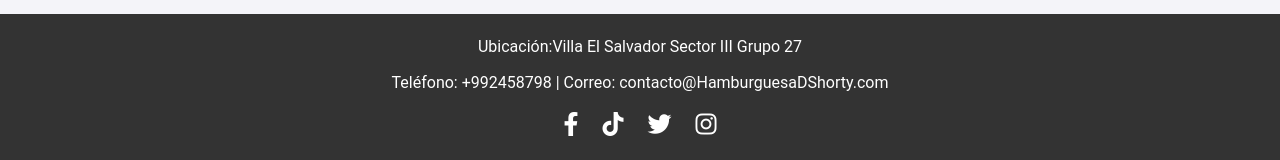
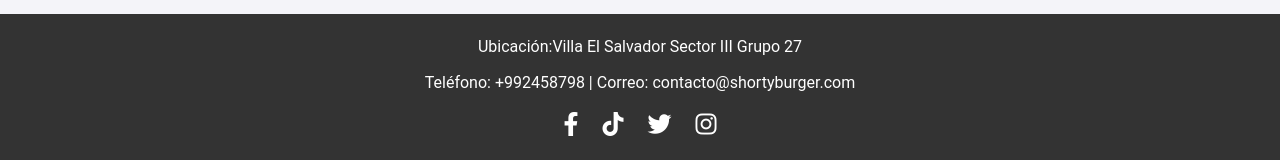
Before and after one commit to Albaricoque19/Hamburguesas, a plain HTML site: page index.html in a window 1280 px wide. Shown: the part 4181-4341 px from the top of the page. Drawn offline with Linux system fonts and the light colour scheme.

Commit message:
Update index.html

```diff
--- a/index.html
+++ b/index.html
@@ -116,7 +116,7 @@
     <footer>
         <div class="container ">
             <p>Ubicación:Villa El Salvador Sector III Grupo 27</p>
-            <p>Teléfono: +992458798 | Correo: contacto@HamburguesaDShorty.com</p>
+            <p>Teléfono: +992458798 | Correo: contacto@shortyburger.com</p>
             <div class="social ">
                 <a href="https://www.facebook.com/Distrib.Bustamante/about_profile_transparency" target="_blank"><i class="fab fa-facebook-f"></i></a>
                 <a href="https://www.tiktok.com/@shortyburger" target="_blank"><i class="fab fa-tiktok"></i></a>
```
